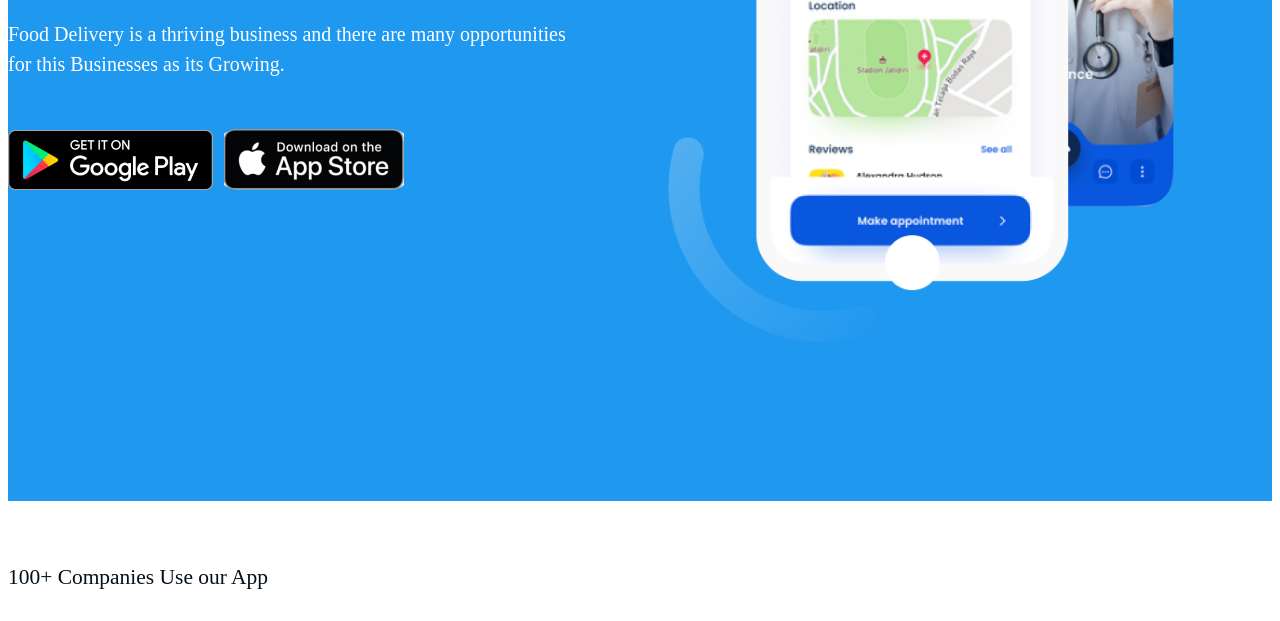
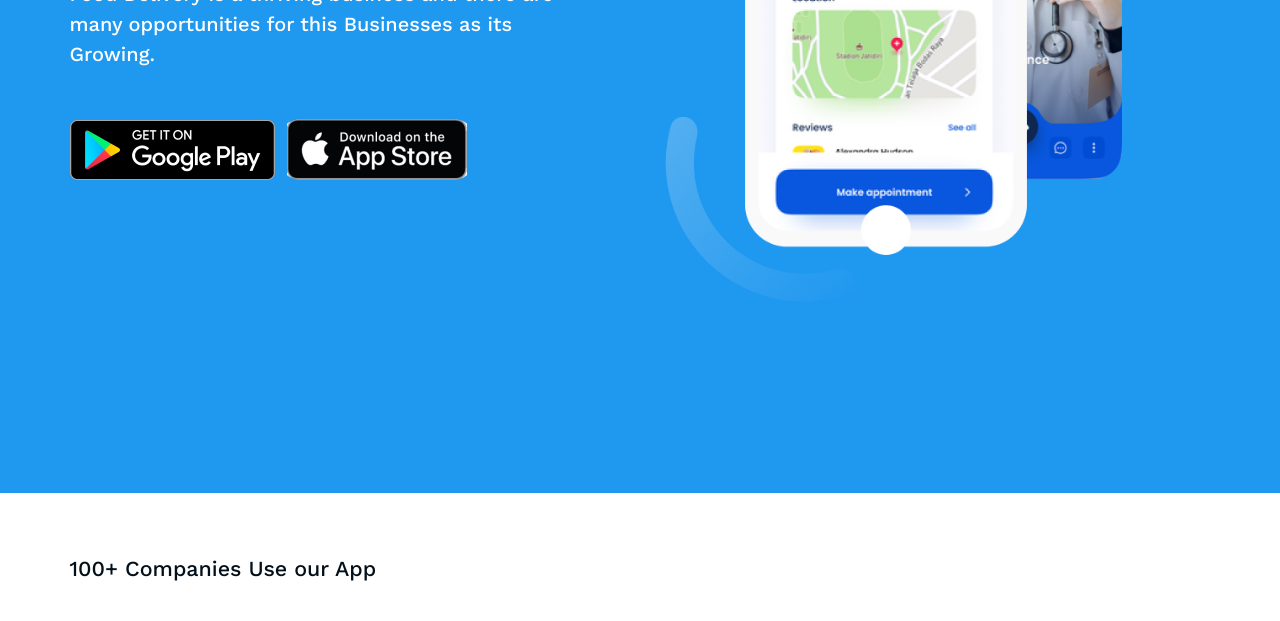
Before and after one commit to Pasha-007/BasicProject, a plain HTML site: page index.html in a window 1280 px wide. Shown: the part 480-1101 px from the top of the page. Drawn offline with nearby package versions, Linux system fonts and the light colour scheme; the site is published under a folder, as on GitHub Pages, so addresses that start at the root find nothing.

Commit message:
Update index.html

```diff
--- a/index.html
+++ b/index.html
@@ -5,8 +5,8 @@
     <meta charset="UTF-8">
     <meta http-equiv="X-UA-Compatible" content="IE=edge">
     <meta name="viewport" content="width=device-width, initial-scale=1.0">
-    <link rel="stylesheet" href="/styles/reset.css">
-    <link rel="stylesheet" href="/styles/hamburger.css">
+    <link rel="stylesheet" href="./styles/reset.css">
+    <link rel="stylesheet" href="./styles/hamburger.css">
     <link rel="stylesheet" href="./styles/styles.css">
     <link rel="stylesheet" href="./styles/media.css">
     <title>Document</title>
```
